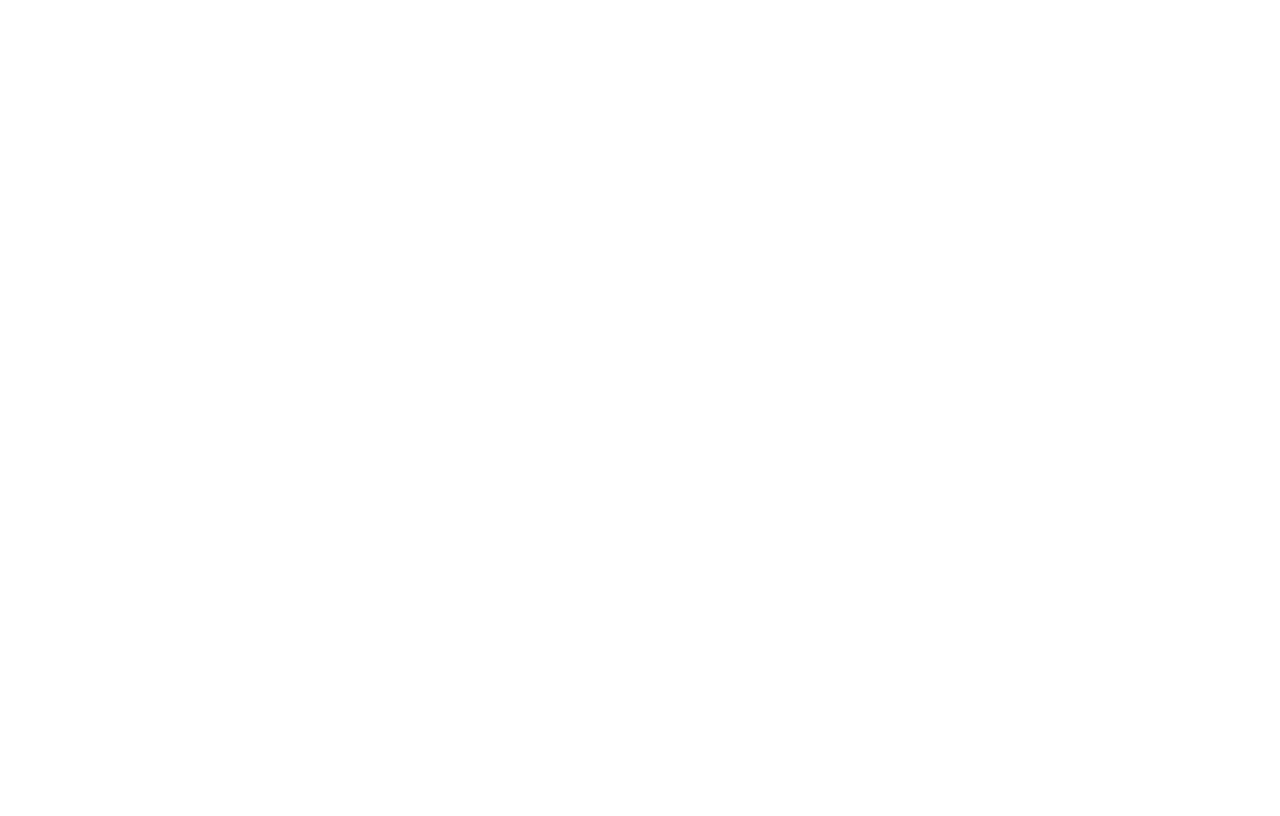
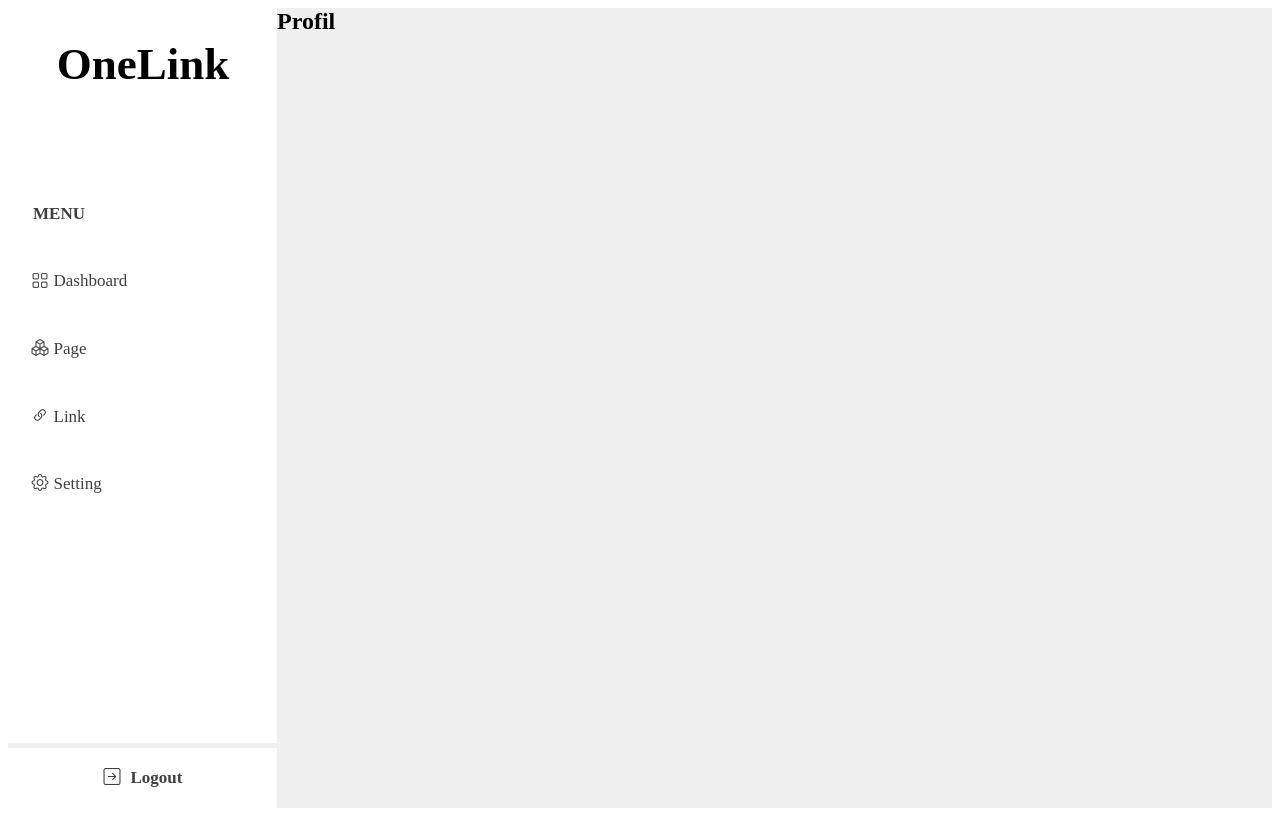
Before and after one commit to RadyaI/onelink, a Nuxt app: page /dashboard in a window 1280 px wide. Before the commit this address had no page. Built offline with nearby package versions, Linux system fonts and the light colour scheme.

Commit message:
add: page => dashboard, page, link, setting

```diff
--- /dev/null
+++ b/components/loadingToPage.vue
@@ -0,0 +1,38 @@
+<template>
+    <div>
+        <div class="pageLoading"></div>
+    </div>
+</template>
+
+<script>
+
+</script>
+
+<style scoped>
+.pageLoading {
+    background-color: rgba(0, 0, 0, 0.519);
+    width: 100%;
+    height: 3px;
+    position: absolute;
+    top: 0;
+    animation: load 1s;
+}
+
+@keyframes load {
+    0% {
+        width: 0%;
+    }
+
+    50% {
+        width: 50%;
+    }
+
+    60% {
+        width: 75%;
+        }
+
+    100% {
+        width: 100%;
+    }
+}
+</style>
--- a/layouts/sidebar.vue
+++ b/layouts/sidebar.vue
@@ -1,29 +1,30 @@
 <template>
     <div>
+        <loadingToPage v-if="loading" />
         <div class="sidebar">
             <div class="menu">
                 <div class="title"> <span style="color: var(--text-optional);">One</span>Link</div>
                 <div class="menu-list">
                     <div class="list" style="margin-left: 25px; font-weight: bold;">MENU</div>
-                    <div class="list" @click="currectDisplay = 'dashboard'"
-                        :class="{ 'selected': currectDisplay === 'dashboard' }"><i class="bi bi-app"></i>
+                    <div class="list" @click="display('dashboard')"
+                        :class="{ 'selected': currectDisplay === 'dashboard' }"><i class="bi bi-grid"></i>
                         <p>Dashboard</p>
                     </div>
-                    <div class="list" @click="currectDisplay = 'page'"
-                        :class="{ 'selected': currectDisplay === 'page' }"><i class="bi bi-boxes"></i>
+                    <div class="list" @click="display('page')" :class="{ 'selected': currectDisplay === 'page' }"><i
+                            class="bi bi-boxes"></i>
                         <p>Page</p>
                     </div>
-                    <div class="list" @click="currectDisplay = 'link'"
-                        :class="{ 'selected': currectDisplay === 'link' }"><i class="bi bi-link-45deg"></i>
+                    <div class="list" @click="display('link')" :class="{ 'selected': currectDisplay === 'link' }"><i
+                            class="bi bi-link-45deg"></i>
                         <p>Link</p>
                     </div>
-                    <div class="list" @click="currectDisplay = 'setting'"
-                        :class="{ 'selected': currectDisplay === 'setting' }"><i class="bi bi-gear"></i>
+                    <div class="list" @click="display('setting')" :class="{ 'selected': currectDisplay === 'setting' }">
+                        <i class="bi bi-gear"></i>
                         <p>Setting</p>
                     </div>
                 </div>
             </div>
-            <div class="logout"><i class="bi bi-arrow-right-square"></i>
+            <div class="logout" @click="logout()"><i class="bi bi-arrow-right-square"></i>
                 <p>Logout</p>
             </div>
         </div>
@@ -31,7 +32,53 @@
 </template>
 
 <script setup>
+import Cookies from 'js-cookie';
+import swal from 'sweetalert';
+
+import { useRouter } from 'vue-router';
+
+import { logoutUser } from '../service/auth';
+import loadingToPage from '../components/loadingToPage.vue'
+import { onMounted, onUpdated } from 'vue';
+
+const router = useRouter()
 const currectDisplay = ref('dashboard')
+const loading = ref(false)
+
+async function logout() {
+    try {
+        const alert = await swal({
+            icon: 'warning',
+            title: 'Ingin logout?',
+            buttons: ['Tidak', 'Iya']
+        })
+
+        if (alert) {
+            await logoutUser()
+            localStorage.clear()
+            Cookies.remove('isLoggedIn')
+            location.reload()
+        }
+    } catch (error) {
+        console.log(error.message)
+    }
+}
+
+function display(value) {
+    currectDisplay.value = value
+    localStorage.setItem('display', value)
+    loading.value = true
+    setTimeout(() => {
+        loading.value = false
+        router.push(value)
+    }, 1200);
+}
+
+onMounted(() => {
+    currectDisplay.value = localStorage.getItem('display') ? localStorage.getItem('display') : 'dashboard'
+})
+
+
 </script>
 
 <style scoped>
--- a/package.json
+++ b/package.json
@@ -17,6 +17,7 @@
   },
   "dependencies": {
     "firebase": "^10.12.4",
+    "js-cookie": "^3.0.5",
     "sweetalert": "^2.1.2"
   }
 }
--- /dev/null
+++ b/pages/dashboard.vue
@@ -0,0 +1,84 @@
+<template>
+    <div>
+        <div class="row">
+            <Sidebar/>
+            <div class="dashboard">
+                <div class="profil">
+                    <h2>Profil</h2>
+                </div>
+
+            </div>
+        </div>
+    </div>
+</template>
+
+<script setup>
+import { onMounted } from 'vue';
+
+import Cookies from 'js-cookie';
+
+import Sidebar from '../layouts/sidebar.vue';
+
+
+useHead({
+    title: 'OneLink - Dashboard',
+    link: [
+        { rel: 'stylesheet', href: 'https://cdn.jsdelivr.net/npm/bootstrap-icons@1.11.3/font/bootstrap-icons.min.css' }
+    ],
+    meta: [
+        { name: 'author', content: 'M Radya Iftikhar' },
+        { name: 'description', content: 'Discover the ease of sharing with one simple link. Combine all your important links into a single, easily accessible link. Perfect for social media, portfolios, and more.' },
+        { name: 'seo', content: 'onelink, link, bio' },
+    ]
+})
+
+onMounted(() => {
+    // const auth = Cookies.get('isLoggedIn')
+    const auth = true
+    if (!auth) {
+        location.href = '/'
+    }
+})
+
+</script>
+
+<style scoped>
+* {
+    padding: 0;
+    margin: 0;
+    overflow-x: hidden;
+}
+
+.row {
+    display: flex;
+}
+
+:root {
+    --primary: #000814;
+    --secondary: #001d3d;
+    --optional: #003566;
+    --text-light: #f2e9e4;
+    --text-dark: #22223b;
+    --text-optional: #ffd60a;
+}
+
+.dashboard {
+    width: 79%;
+    height: 100vh;
+    overflow-y: scroll;
+    background-color: #efefef;
+}
+
+.dashboard::-webkit-scrollbar {
+    width: 10px;
+}
+
+.dashboard::-webkit-scrollbar-thumb {
+    background-color: var(--optional);
+}
+
+.dashboard .profil {
+    width: 100%;
+    height: 100px;
+}
+</style>
--- a/pages/index.vue
+++ b/pages/index.vue
@@ -23,7 +23,7 @@
     ],
     meta: [
         { name: 'author', content: 'M Radya Iftikhar' },
-        { name: 'description', content: 'Put all your links in one link' },
+        { name: 'description', content: 'Discover the ease of sharing with one simple link. Combine all your important links into a single, easily accessible link. Perfect for social media, portfolios, and more.' },
         { name: 'seo', content: 'onelink, link, bio' },
     ]
 })
@@ -71,7 +71,7 @@
     align-items: center;
 }
 
-.wrapper {
+.container .wrapper {
     width: 90%;
     height: 85vh;
     border-radius: 30px;
@@ -79,7 +79,7 @@
 }
 
 @media only screen and (max-width:700px) {
-    .wrapper {
+    .container .wrapper {
         width: 100%;
         height: 100vh;
         border-radius: 0%;
--- /dev/null
+++ b/pages/link.vue
@@ -0,0 +1,84 @@
+<template>
+    <div>
+        <div class="row">
+            <Sidebar />
+            <div class="link">
+                <div class="profil">
+                    <h2>Link</h2>
+                </div>
+
+            </div>
+        </div>
+    </div>
+</template>
+
+<script setup>
+import { onMounted } from 'vue';
+
+import Cookies from 'js-cookie';
+
+import Sidebar from '../layouts/sidebar.vue';
+
+
+useHead({
+    title: 'OneLink - Link',
+    link: [
+        { rel: 'stylesheet', href: 'https://cdn.jsdelivr.net/npm/bootstrap-icons@1.11.3/font/bootstrap-icons.min.css' }
+    ],
+    meta: [
+        { name: 'author', content: 'M Radya Iftikhar' },
+        { name: 'description', content: 'Discover the ease of sharing with one simple link. Combine all your important links into a single, easily accessible link. Perfect for social media, portfolios, and more.' },
+        { name: 'seo', content: 'onelink, link, bio' },
+    ]
+})
+
+onMounted(() => {
+    // const auth = Cookies.get('isLoggedIn')
+    const auth = true
+    if(!auth){
+        location.href = '/'
+    }
+})
+
+</script>
+
+<style scoped>
+* {
+    padding: 0;
+    margin: 0;
+    overflow-x: hidden;
+}
+
+.row {
+    display: flex;
+}
+
+:root {
+    --primary: #000814;
+    --secondary: #001d3d;
+    --optional: #003566;
+    --text-light: #f2e9e4;
+    --text-dark: #22223b;
+    --text-optional: #ffd60a;
+}
+
+.link {
+    width: 79%;
+    height: 100vh;
+    overflow-y: scroll;
+    background-color: #efefef;
+}
+
+.link::-webkit-scrollbar {
+    width: 10px;
+}
+
+.link::-webkit-scrollbar-thumb {
+    background-color: var(--optional);
+}
+
+.link .profil {
+    width: 100%;
+    height: 100px;
+}
+</style>
--- /dev/null
+++ b/pages/page.vue
@@ -0,0 +1,84 @@
+<template>
+    <div>
+        <div class="row">
+            <Sidebar/>
+            <div class="page">
+                <div class="profil">
+                    <h2>Page</h2>
+                </div>
+
+            </div>
+        </div>
+    </div>
+</template>
+
+<script setup>
+import { onMounted } from 'vue';
+
+import Cookies from 'js-cookie';
+
+import Sidebar from '../layouts/sidebar.vue';
+
+
+useHead({
+    title: 'OneLink - Page',
+    link: [
+        { rel: 'stylesheet', href: 'https://cdn.jsdelivr.net/npm/bootstrap-icons@1.11.3/font/bootstrap-icons.min.css' }
+    ],
+    meta: [
+        { name: 'author', content: 'M Radya Iftikhar' },
+        { name: 'description', content: 'Discover the ease of sharing with one simple link. Combine all your important links into a single, easily accessible link. Perfect for social media, portfolios, and more.' },
+        { name: 'seo', content: 'onelink, link, bio' },
+    ]
+})
+
+onMounted(() => {
+    // const auth = Cookies.get('isLoggedIn')
+    const auth = true
+    if(!auth){
+        location.href = '/'
+    }
+})
+
+</script>
+
+<style scoped>
+* {
+    padding: 0;
+    margin: 0;
+    overflow-x: hidden;
+}
+
+.row {
+    display: flex;
+}
+
+:root {
+    --primary: #000814;
+    --secondary: #001d3d;
+    --optional: #003566;
+    --text-light: #f2e9e4;
+    --text-dark: #22223b;
+    --text-optional: #ffd60a;
+}
+
+.page {
+    width: 79%;
+    height: 100vh;
+    overflow-y: scroll;
+    background-color: #efefef;
+}
+
+.page::-webkit-scrollbar {
+    width: 10px;
+}
+
+.page::-webkit-scrollbar-thumb {
+    background-color: var(--optional);
+}
+
+.page .profil {
+    width: 100%;
+    height: 100px;
+}
+</style>
--- /dev/null
+++ b/pages/setting.vue
@@ -0,0 +1,84 @@
+<template>
+    <div>
+        <div class="row">
+            <Sidebar />
+            <div class="Setting">
+                <div class="profil">
+                    <h2>Setting</h2>
+                </div>
+
+            </div>
+        </div>
+    </div>
+</template>
+
+<script setup>
+import { onMounted } from 'vue';
+
+import Cookies from 'js-cookie';
+
+import Sidebar from '../layouts/sidebar.vue';
+
+
+useHead({
+    title: 'OneLink - Setting',
+    link: [
+        { rel: 'stylesheet', href: 'https://cdn.jsdelivr.net/npm/bootstrap-icons@1.11.3/font/bootstrap-icons.min.css' }
+    ],
+    meta: [
+        { name: 'author', content: 'M Radya Iftikhar' },
+        { name: 'description', content: 'Discover the ease of sharing with one simple link. Combine all your important links into a single, easily accessible link. Perfect for social media, portfolios, and more.' },
+        { name: 'seo', content: 'onelink, link, bio' },
+    ]
+})
+
+onMounted(() => {
+    // const auth = Cookies.get('isLoggedIn')
+    const auth = true
+    if(!auth){
+        location.href = '/'
+    }
+})
+
+</script>
+
+<style scoped>
+* {
+    padding: 0;
+    margin: 0;
+    overflow-x: hidden;
+}
+
+.row {
+    display: flex;
+}
+
+:root {
+    --primary: #000814;
+    --secondary: #001d3d;
+    --optional: #003566;
+    --text-light: #f2e9e4;
+    --text-dark: #22223b;
+    --text-optional: #ffd60a;
+}
+
+.Setting {
+    width: 79%;
+    height: 100vh;
+    overflow-y: scroll;
+    background-color: #efefef;
+}
+
+.Setting::-webkit-scrollbar {
+    width: 10px;
+}
+
+.Setting::-webkit-scrollbar-thumb {
+    background-color: var(--optional);
+}
+
+.Setting .profil {
+    width: 100%;
+    height: 100px;
+}
+</style>
```
Also changed, not shown: layouts/navbar.vue (+9 -3 lines), 1 other file (tests, documents, lock files or other folders).
